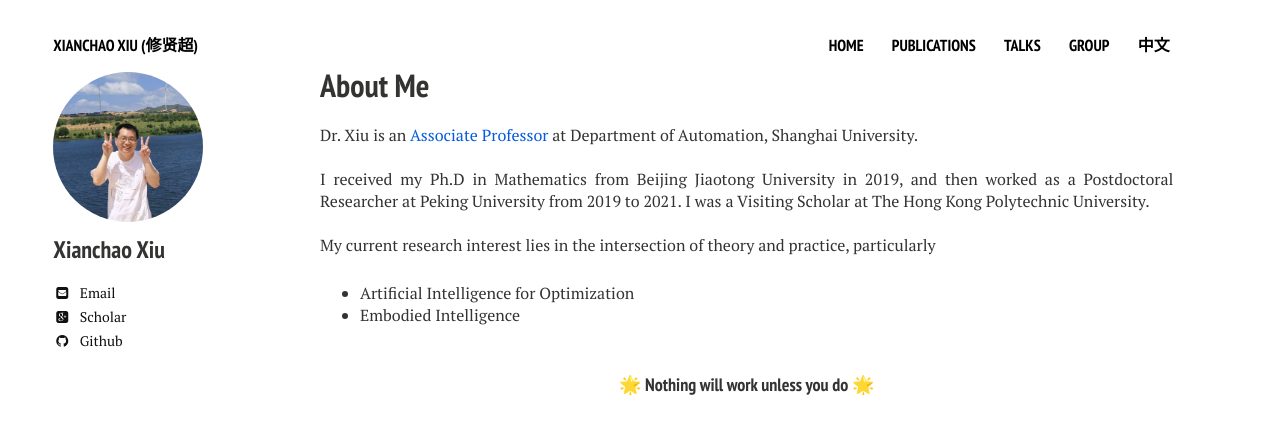
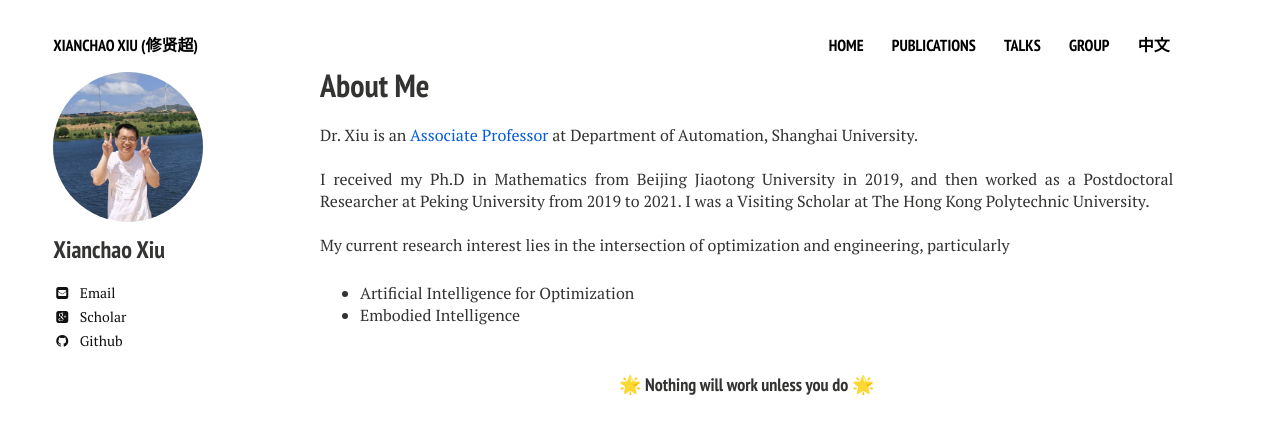
Before and after one commit to xianchaoxiu/xianchaoxiu.github.io, a Jekyll site: the page built from index.md, in a window 1280 px wide. Shown: the top 434 px of the page. Built offline with Jekyll 4.4.1, drawn with Linux system fonts in a browser that asks for light colours; nearby versions of some CDN libraries.

Commit message:
Update home2.html

```diff
--- a/_layouts/home2.html
+++ b/_layouts/home2.html
@@ -33,7 +33,7 @@
 		I was a Visiting Scholar at The Hong Kong Polytechnic University. <br> <br>
 
 
-My current research interest lies in the intersection of theory and practice, particularly
+My current research interest lies in the intersection of optimization and engineering, particularly
    <ul>
       <li> Artificial Intelligence for Optimization </li>
       <li> Embodied Intelligence </li>  <br>
```
